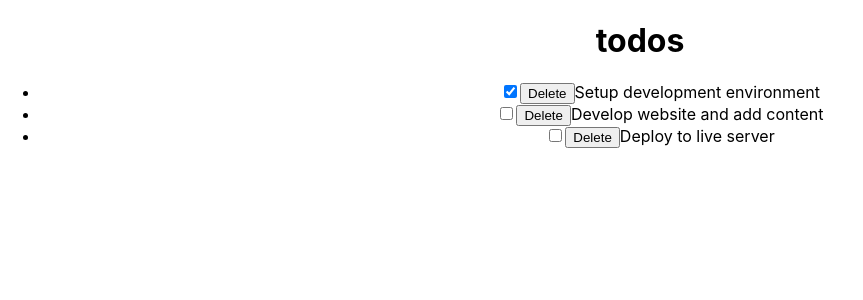
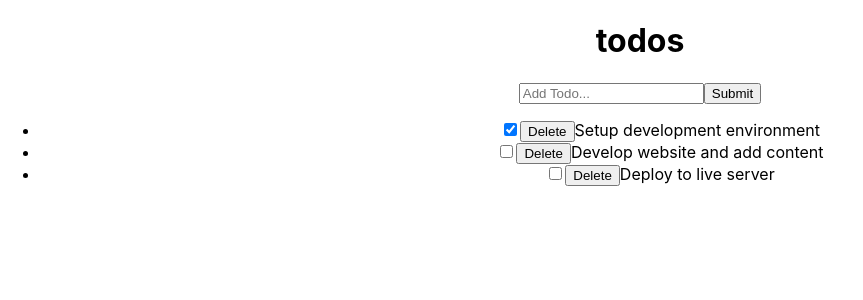
Before and after one commit to selma-belhadj/react-todo, a React (Create React App) app: page / in a window 1280 px wide. Shown: the top 300 px of the page, without its empty margins (0-863 px from the left). Built offline with nearby package versions, Linux system fonts and the light colour scheme.

Commit message:
add the add function

```diff
--- a/src/components/InputTodo.js
+++ b/src/components/InputTodo.js
@@ -0,0 +1,33 @@
+/* eslint-disable react/prefer-stateless-function */
+/* eslint-disable react/state-in-constructor */
+/* eslint-disable react/destructuring-assignment */
+
+import React, { Component } from 'react';
+
+class InputTodo extends Component {
+    state = {
+      title: '',
+    }
+
+    onChange = (e) => {
+      this.setState({
+        [e.target.name]: e.target.value,
+      });
+    }
+
+    render() {
+      return (
+        <form>
+          <input
+            type="text"
+            placeholder="Add Todo..."
+            value={this.state.title}
+            name="title"
+            onChange={this.onChange}
+          />
+          <button type="submit">Submit</button>
+        </form>
+      );
+    }
+}
+export default InputTodo;
--- a/src/components/TodoContainer.js
+++ b/src/components/TodoContainer.js
@@ -5,6 +5,7 @@
 import React from 'react';
 import TodosList from './TodosList';
 import Header from './Header';
+import InputTodo from './InputTodo';
 
 class TodoContainer extends React.Component {
     state = {
@@ -55,6 +56,7 @@
       return (
         <div>
           <Header />
+          <InputTodo />
           <TodosList
             todos={this.state.todos}
             handleChangeCheck={this.handleChange}
```
